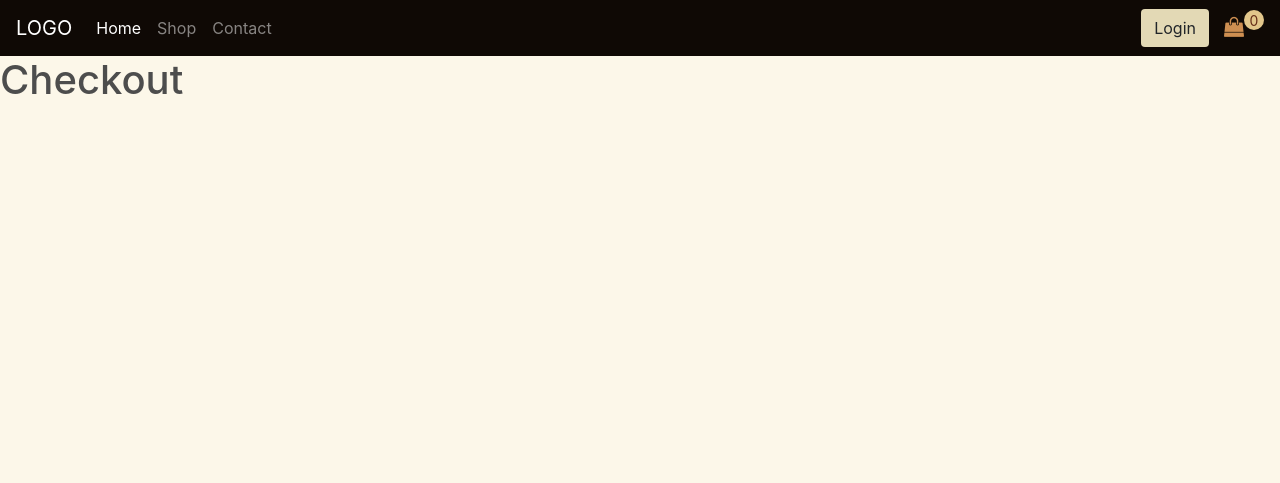
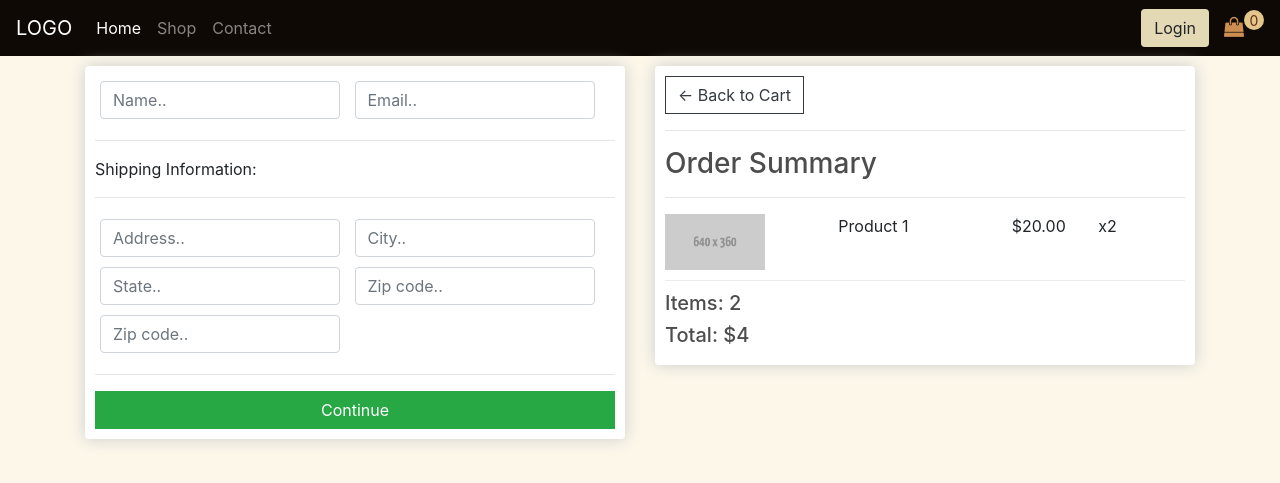
Before and after one commit to sudolmin/dryCom, a Django app: page /checkout/ in a window 1280 px wide. Shown: the top 483 px of the page. Run offline with Django 3.2, Linux system fonts and the light colour scheme; some libraries are stand-ins or nearby versions.

Commit message:
Update checkout.html

```diff
--- a/store/templates/checkout.html
+++ b/store/templates/checkout.html
@@ -1,7 +1,69 @@
 {% extends "base.html" %}
+{% load static %}
+{% block body %}
+<div class="container">
+     <div class="row">
+		<div class="col-lg-6">
+			<div class="box-element" id="form-wrapper">
+				<form id="form">
+					<div id="user-info">
+						<div class="form-field">
+							<input required class="form-control" type="text" name="name" placeholder="Name..">
+						</div>
+						<div class="form-field">
+							<input required class="form-control" type="email" name="email" placeholder="Email..">
+						</div>
+					</div>
 
-{% block body %}
+					<div id="shipping-info">
+						<hr>
+						<p>Shipping Information:</p>
+						<hr>
+						<div class="form-field">
+							<input class="form-control" type="text" name="address" placeholder="Address..">
+						</div>
+						<div class="form-field">
+							<input class="form-control" type="text" name="city" placeholder="City..">
+						</div>
+						<div class="form-field">
+							<input class="form-control" type="text" name="state" placeholder="State..">
+						</div>
+						<div class="form-field">
+							<input class="form-control" type="text" name="zipcode" placeholder="Zip code..">
+						</div>
+						<div class="form-field">
+							<input class="form-control" type="text" name="country" placeholder="Zip code..">
+						</div>
+					</div>
 
-<h1>Checkout</h1>
+					<hr>
+					<input id="form-button" class="btn btn-success btn-block" type="submit" value="Continue">
+				</form>
+			</div>
 
+			<br>
+			<div class="box-element hidden" id="payment-info">
+				<small>PayU Money Options</small>
+			</div>
+
+		</div>
+
+		<div class="col-lg-6">
+			<div class="box-element">
+				<a  class="btn btn-outline-dark" href="{% url 'Cart' %}">&#x2190; Back to Cart</a>
+				<hr>
+				<h3>Order Summary</h3>
+				<hr>
+				<div class="cart-row">
+					<div style="flex:2"><img class="row-image" src="{% static 'images/placeholder.png' %}"></div>
+					<div style="flex:2"><p>Product 1</p></div>
+					<div style="flex:1"><p>$20.00</p></div>
+					<div style="flex:1"><p>x2</p></div>
+				</div>
+				<h5>Items:   2</h5>
+				<h5>Total:   $4</h5>
+			</div>
+		</div>
+	</div>
+</div>
 {% endblock %}
```
